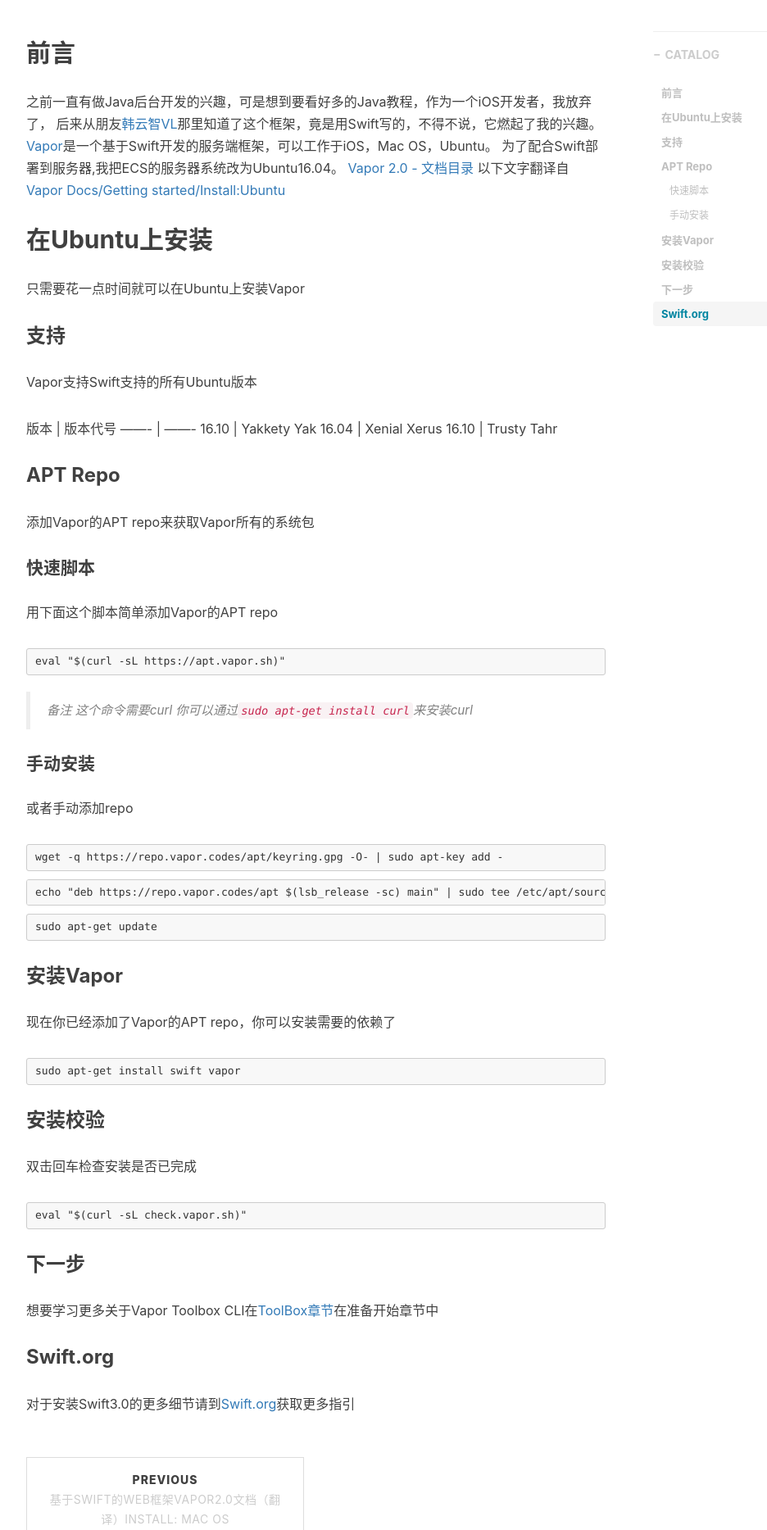
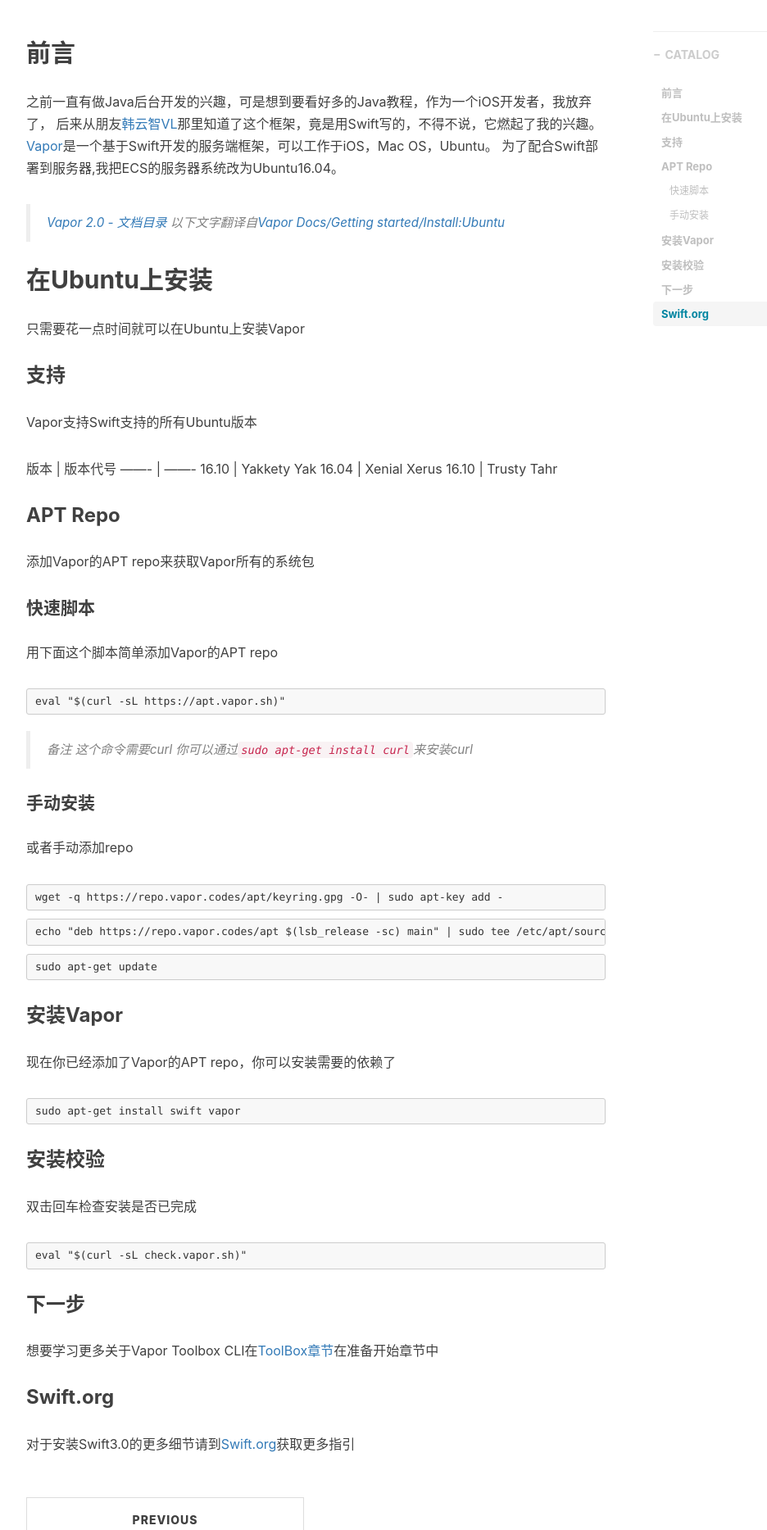
Before and after one commit to fandongtongxue/fandongtongxue.github.io, a Jekyll site: the page built from _posts/2017-08-04-iOS-SwiftVaporWeb02.markdown, in a window 1280 px wide. Shown: the part 580-2447 px from the top of the page at 82% size, without its empty margins (233-1169 px from the left). Built offline with Jekyll 4.4.1, drawn with Linux system fonts in a browser that asks for light colours; nearby versions of some CDN libraries; comment, search, counter and statistics services are not loaded.

Commit message:
修改第二篇文章细节

```diff
--- a/_posts/2017-08-01-iOS-SwiftVaporWeb01.markdown
+++ b/_posts/2017-08-01-iOS-SwiftVaporWeb01.markdown
@@ -16,8 +16,9 @@
 之前一直有做Java后台开发的兴趣，可是想到要看好多的Java教程，作为一个iOS开发者，我放弃了，
 后来从朋友[韩云智VL](http://www.jianshu.com/u/92f7630a351b)那里知道了这个框架，竟是用Swift写的，不得不说，它燃起了我的兴趣。
 [Vapor](http://vapor.codes)是一个基于Swift开发的服务端框架，可以工作于iOS，Mac OS，Ubuntu。
-[Vapor 2.0 - 文档目录](http://www.jianshu.com/p/155866779a8e)
-以下文字翻译自[Vapor Docs/Getting started/Install:Mac OS](https://docs.vapor.codes/2.0/getting-started/install-on-macos/)
+> [Vapor 2.0 - 文档目录](http://www.jianshu.com/p/155866779a8e)
+> 以下文字翻译自[Vapor Docs/Getting started/Install:Mac OS](https://docs.vapor.codes/2.0/getting-started/install-on-macos/)
+
 ## 在Mac OS上安装
 想要在Mac OS上用Vapor，你只需要确保已安装Xcode 8。
 
--- a/_posts/2017-08-04-iOS-SwiftVaporWeb02.markdown
+++ b/_posts/2017-08-04-iOS-SwiftVaporWeb02.markdown
@@ -17,8 +17,9 @@
 后来从朋友[韩云智VL](http://www.jianshu.com/u/92f7630a351b)那里知道了这个框架，竟是用Swift写的，不得不说，它燃起了我的兴趣。
 [Vapor](http://vapor.codes)是一个基于Swift开发的服务端框架，可以工作于iOS，Mac OS，Ubuntu。
 为了配合Swift部署到服务器,我把ECS的服务器系统改为Ubuntu16.04。
-[Vapor 2.0 - 文档目录](http://www.jianshu.com/p/155866779a8e)
-以下文字翻译自[Vapor Docs/Getting started/Install:Ubuntu](https://docs.vapor.codes/2.0/getting-started/install-on-ubuntu/)
+> [Vapor 2.0 - 文档目录](http://www.jianshu.com/p/155866779a8e)
+> 以下文字翻译自[Vapor Docs/Getting started/Install:Ubuntu](https://docs.vapor.codes/2.0/getting-started/install-on-ubuntu/)
+
 ## 在Ubuntu上安装
 只需要花一点时间就可以在Ubuntu上安装Vapor
 ### 支持
```
